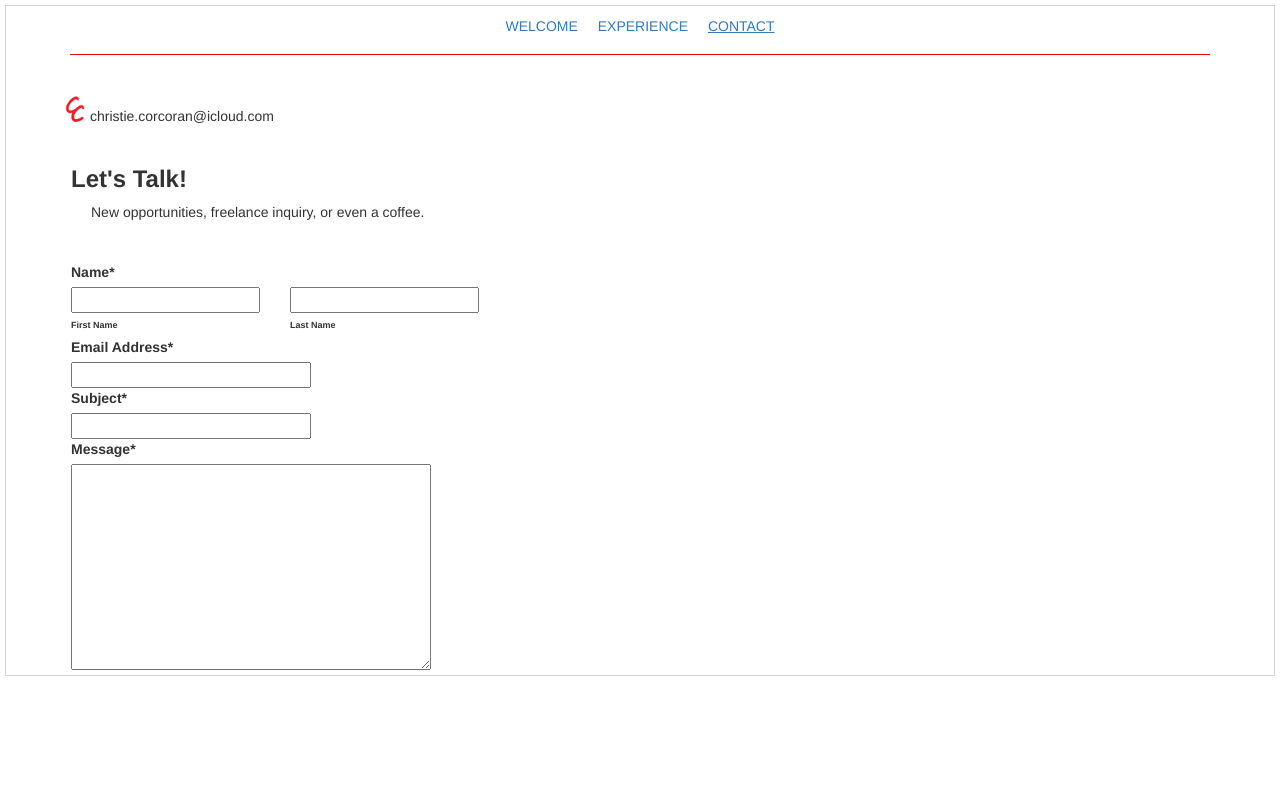
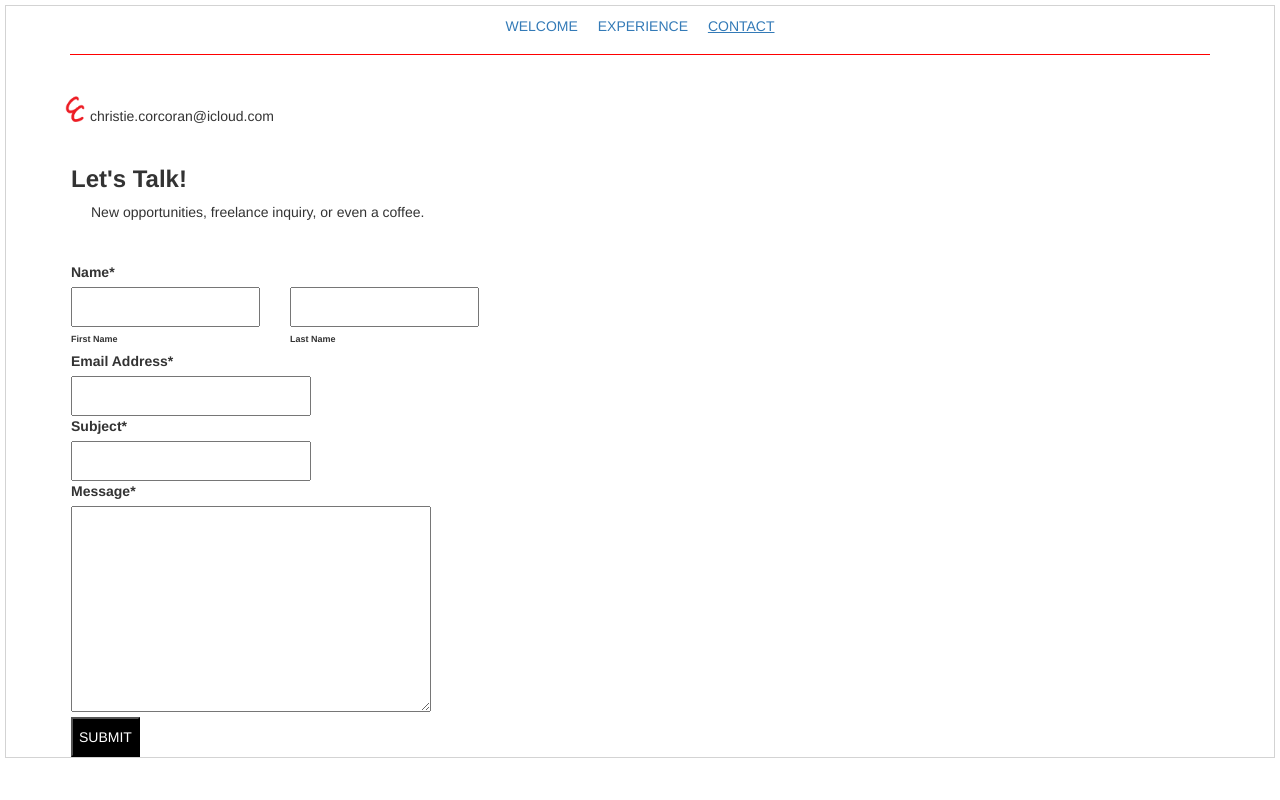
Before and after one commit to CLizCorcoran/Personal-Website, a PHP site: page /contact.html in a window 1280 px wide. Run offline with PHP 8.4, Linux system fonts and the light colour scheme; some libraries are stand-ins or nearby versions.

Commit message:
Added a submit button

```diff
--- a/contact.html
+++ b/contact.html
@@ -43,30 +43,35 @@
             <label>Name*</label><br/>
 
             <div class="firstdiv">
-                <input type="text" id="contactFName" name="fname" class="contactNames" required>
+                <input type="text" id="contactFName" name="fname" class="contactNames contactFields " required>
                 <label class="contactNameLabel" for="contactFName">First Name</label>
             </div>
 
             <div>
-                <input type="text" id="contactLName" class="contactNames" name="lname" >
+                <input type="text" id="contactLName" class="contactNames contactFields " name="lname" >
                 <label class="contactNameLabel" for="contactLName">Last Name</label>
             </div>
 
             <br class="floatClear" />
 
             <label class="contactinputlabel" for="contactEmail">Email Address*</label><br />
-            <input type="text" id="contactEmail" name="email" required>
+            <input type="text" id="contactEmail" class="contactFields" name="email" required>
 
             <br />
 
             <label class="contactinputlabel" for="contactSubject">Subject*</label><br />
-            <input type="text" id="contactSubject" name="subject" required>
+            <input type="text" id="contactSubject" class="contactFields" name="subject" required>
 
             <br />
 
             <label class="contactinputlabel" for="contactMessage">Message*</label><br />
             <textarea id="contactMessage" name="message" rows="10" required></textarea>
 
+            <br />
+
+            <input id="contactsubmit" type="submit" value="SUBMIT">
+
+
         </form>
     </main>
   </body>
--- a/css/styles.css
+++ b/css/styles.css
@@ -213,6 +213,10 @@ section.carousel {
      clear: both;
   }
 
+  .contactFields {
+      height: 40px;
+  }
+
   .contactNameLabel {
       font-size: xx-small;
    }
@@ -237,6 +241,12 @@ section.carousel {
       min-width: 360px;
 
   }
+
+  #contactsubmit {
+      background-color: black;
+      color: white;
+      height: 40px;
+  }
   /*
   .contactNames {
     display: inline-block;
```
